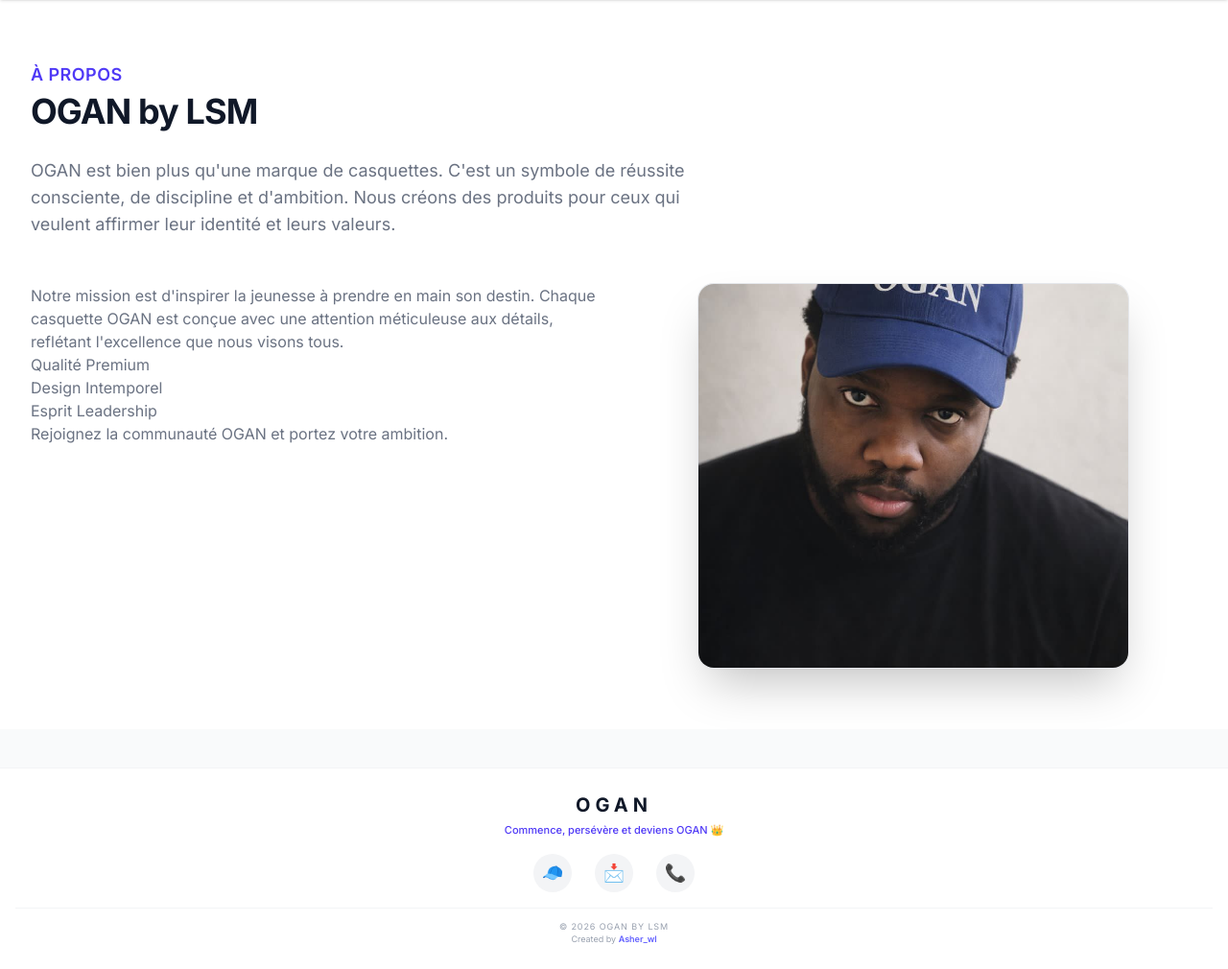
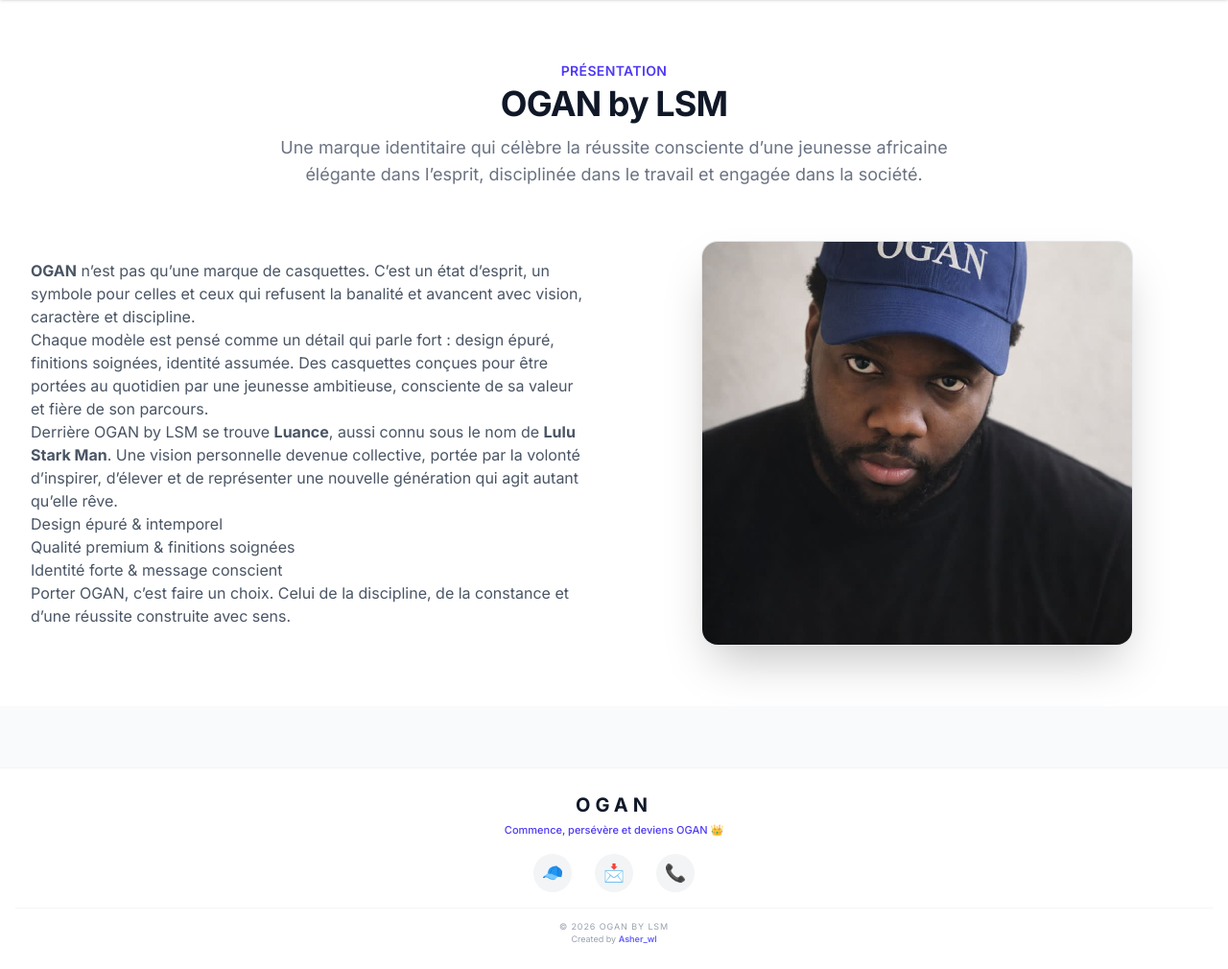
Before and after one commit to projethr/Ogan, a Django app: page /about/ in a window 1280 px wide. Shown: the part 64-1074 px from the top of the page at 96% size. Run offline with Django 5.2, Linux system fonts and the light colour scheme; style sheets or scripts are compiled from the project's sources.

Commit message:
Mise à jour des templates et des assets statiques pour Ogan

```diff
--- a/templates/base.html
+++ b/templates/base.html
@@ -103,6 +103,10 @@
                     class="block text-gray-900 dark:text-gray-300 hover:bg-gray-50 dark:hover:bg-gray-700 px-3 py-2 rounded-md text-base font-medium">Accueil</a>
                 <a href="{% url 'store:product_list' %}"
                     class="block text-gray-900 dark:text-gray-300 hover:bg-gray-50 dark:hover:bg-gray-700 px-3 py-2 rounded-md text-base font-medium">Catalogue</a>
+                <a href="{% url 'core:about' %}"
+                    class="block text-gray-900 dark:text-gray-300 hover:bg-gray-50 dark:hover:bg-gray-700 px-3 py-2 rounded-md text-base font-medium">
+                    À propos
+                </a>
                 <a href="{% url 'core:home' %}#footer"
                     class="block text-gray-900 dark:text-gray-300 hover:bg-gray-50 dark:hover:bg-gray-700 px-3 py-2 rounded-md text-base font-medium">Contact</a>
             </div>
--- a/templates/core/about.html
+++ b/templates/core/about.html
@@ -4,42 +4,66 @@
 {% block content %}
 <div class="py-16 bg-white dark:bg-gray-800 overflow-hidden">
     <div class="max-w-7xl mx-auto px-4 sm:px-6 lg:px-8">
-        <div class="text-base max-w-prose mx-auto lg:max-w-none">
-            <p class="text-lg text-indigo-600 font-semibold tracking-wide uppercase">À propos</p>
+
+        <!-- Header -->
+        <div class="text-base max-w-prose mx-auto lg:max-w-none text-center">
+            <p class="text-sm text-indigo-600 font-semibold tracking-wide uppercase">
+                Présentation
+            </p>
             <h1 class="mt-2 text-3xl leading-8 font-extrabold tracking-tight text-gray-900 dark:text-white sm:text-4xl">
-                OGAN by LSM</h1>
-        </div>
-
-        <div class="relative z-10 text-base max-w-prose mx-auto lg:max-w-5xl lg:mx-0 lg:pr-72 mt-8">
-            <p class="text-lg text-gray-500 dark:text-gray-300">
-                OGAN est bien plus qu'une marque de casquettes. C'est un symbole de réussite consciente, de discipline
-                et d'ambition.
-                Nous créons des produits pour ceux qui veulent affirmer leur identité et leurs valeurs.
+                OGAN by LSM
+            </h1>
+            <p class="mt-4 text-lg text-gray-500 dark:text-gray-300 max-w-3xl mx-auto">
+                Une marque identitaire qui célèbre la réussite consciente d’une jeunesse africaine
+                élégante dans l’esprit, disciplinée dans le travail et engagée dans la société.
             </p>
         </div>
 
-        <div class="lg:grid lg:grid-cols-2 lg:gap-8 lg:items-start mt-12">
-            <div class="relative z-10">
-                <div class="prose prose-indigo text-gray-500 dark:text-gray-300 mx-auto lg:max-w-none">
+        <!-- Content -->
+        <div class="lg:grid lg:grid-cols-2 lg:gap-12 lg:items-center mt-14">
+
+            <!-- Text -->
+            <div class="prose prose-indigo text-gray-600 dark:text-gray-300 max-w-none">
                 <p>
-                        Notre mission est d'inspirer la jeunesse à prendre en main son destin. Chaque casquette OGAN est
-                        conçue avec une attention méticuleuse aux détails, reflétant l'excellence que nous visons tous.
+                    <strong>OGAN</strong> n’est pas qu’une marque de casquettes.
+                    C’est un état d’esprit, un symbole pour celles et ceux qui refusent la banalité
+                    et avancent avec vision, caractère et discipline.
                 </p>
+
+                <p>
+                    Chaque modèle est pensé comme un détail qui parle fort :
+                    design épuré, finitions soignées, identité assumée.
+                    Des casquettes conçues pour être portées au quotidien par
+                    une jeunesse ambitieuse, consciente de sa valeur et fière de son parcours.
+                </p>
+
+                <p>
+                    Derrière OGAN by LSM se trouve <strong>Luance</strong>,
+                    aussi connu sous le nom de <strong>Lulu Stark Man</strong>.
+                    Une vision personnelle devenue collective,
+                    portée par la volonté d’inspirer, d’élever et de représenter
+                    une nouvelle génération qui agit autant qu’elle rêve.
+                </p>
+
                 <ul role="list">
-                        <li>Qualité Premium</li>
-                        <li>Design Intemporel</li>
-                        <li>Esprit Leadership</li>
+                    <li>Design épuré & intemporel</li>
+                    <li>Qualité premium & finitions soignées</li>
+                    <li>Identité forte & message conscient</li>
                 </ul>
+
                 <p>
-                        Rejoignez la communauté OGAN et portez votre ambition.
+                    Porter OGAN, c’est faire un choix.
+                    Celui de la discipline, de la constance
+                    et d’une réussite construite avec sens.
                 </p>
             </div>
+
+            <!-- Image -->
+            <div class="mt-12 lg:mt-0 flex justify-center">
+                <img src="{% static 'img/ogan_about.jpg' %}" alt="OGAN by LSM – Identité & Vision" class="rounded-2xl shadow-2xl w-full max-w-md h-[420px]
+                            object-cover ring-1 ring-gray-200 dark:ring-gray-700">
             </div>
 
-            <div class="mt-12 md:mt-0 flex justify-center">
-                <img src="{% static 'img/ogan_about.jpg' %}" alt="OGAN Premium Cap"
-                    class="rounded-2xl shadow-2xl w-full max-w-md h-[400px] object-center object-cover ring-1 ring-gray-200 dark:ring-gray-700">
-            </div>
         </div>
     </div>
 </div>
```
Also changed, not shown: templates/core/home.html (+16 -2 lines), static/img/Ogan_icon.jpg, static/img/ogan_femme.jpg (added), static/img/ogan_homme.jpg (added). Lines whose indentation alone changed are shown as unchanged.
